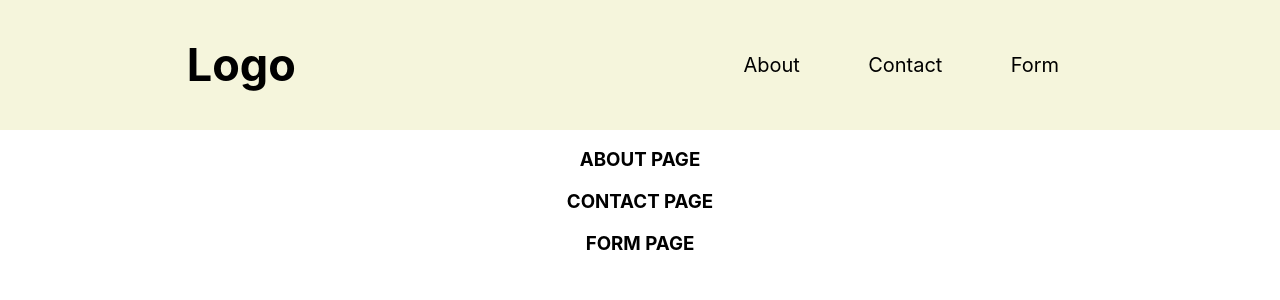
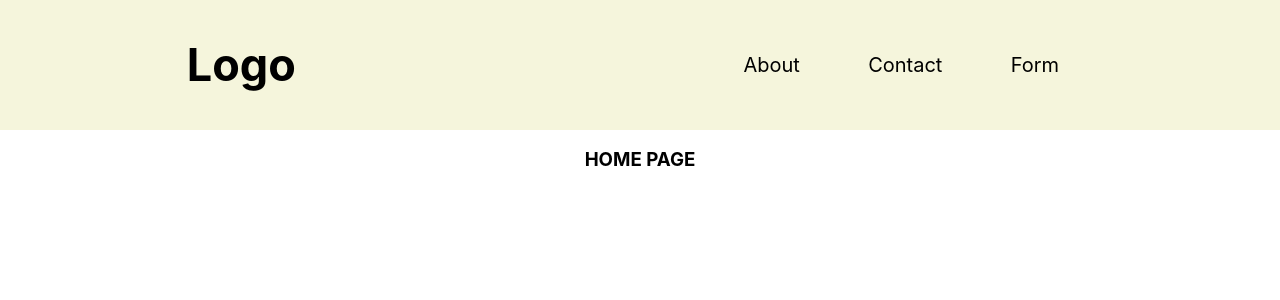
Before and after one commit to dae-hyun-kim/react-practice, a React (Create React App) app in the folder react-practice/: page / in a window 1280 px wide. Shown: the top 300 px of the page. Built offline with nearby package versions, Linux system fonts and the light colour scheme.

Commit message:
routes for different paths created

```diff
--- a/react-practice/src/App.js
+++ b/react-practice/src/App.js
@@ -1,6 +1,7 @@
 import React, { useState } from 'react';
 import './App.css';
 import NavBar from "./components/NavBar/NavBar";
+import Home from "./routes/Home"
 import About from "./routes/About";
 import Contact from "./routes/Contact";
 import Form from "./routes/Form";
@@ -11,14 +12,17 @@ const App = () => {
 
 
   return (
-    <div className="App">
-      <NavBar/>
-      <Router>
-        <About />
-        <Contact />
-        <Form />
-      </Router>
-    </div>
+    <Router>
+      <div className="App">
+        <NavBar/>
+          <Switch>
+            <Route path="/" exact component={Home}/>
+            <Route path="/about" exact component={About} />
+            <Route path="/contact" exact component={Contact} />
+            <Route path="/form" exact component={Form} />
+          </Switch>
+      </div>
+    </Router>
   );
 }
 
--- a/react-practice/src/components/NavBar/NavBar.js
+++ b/react-practice/src/components/NavBar/NavBar.js
@@ -1,14 +1,23 @@
 import React from "react";
-import styles from "./NavBar.module.css"
+import styles from "./NavBar.module.css";
+import { Link } from "react-router-dom"
 
 const NavBar = () => {
   return (
     <nav className={styles.mainHeader}>
+      <Link to="/">
       <h2 className={styles.logo}>Logo</h2>
+      </Link>
       <ul className={styles.navBar}>
-        <li>About</li>
-        <li>Contact</li>
-        <li>Form</li>
+        <Link to="/about">
+          <li>About</li>
+        </Link>
+        <Link to="/contact">
+          <li>Contact</li>
+        </Link>
+        <Link to="/form">
+          <li>Form</li>
+        </Link>
       </ul>
     </nav>
   )
--- a/react-practice/src/components/NavBar/NavBar.module.css
+++ b/react-practice/src/components/NavBar/NavBar.module.css
@@ -16,3 +16,12 @@
   width: 30%;
   font-size: 20px;
 }
+
+.navBar li, .mainHeader h2 {
+  cursor: pointer;
+  color: black;
+}
+
+a {
+  text-decoration: none;
+}
--- /dev/null
+++ b/react-practice/src/routes/Home.js
@@ -0,0 +1,9 @@
+import React from "react";
+
+const Home = () => {
+  return (
+    <h3>HOME PAGE</h3>
+  )
+}
+
+export default Home;
```
